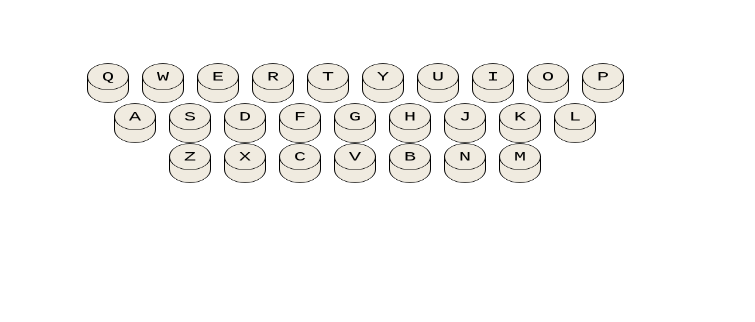
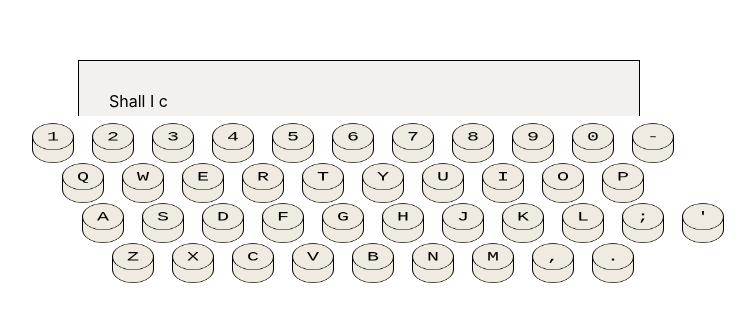
Before and after one commit to harrchiu/harrchiu.github.io, a React (Create React App) app: page / in a window 1280 px wide. Shown: the part 284-606 px from the top of the page, without its empty margins (281-1036 px from the left). Built offline with nearby package versions, Linux system fonts and the light colour scheme.

Commit message:
we typin now

```diff
--- a/src/App.css
+++ b/src/App.css
@@ -9,6 +9,22 @@
 .App-logo {
   height: 40vmin;
   pointer-events: none;
+}
+
+@keyframes rollout {
+  0% {
+    transform: translateY(0) rotateX(50deg);
+  }
+  20% {
+    transform: translateY(30px) rotateX(50deg);
+  }
+  100% {
+    transform: translateY(0) rotateX(50deg);
+  }
+}
+
+.roll-out {
+  animation: 0.5s rollout;
 }
 
 .keyboard-top-circle {
@@ -46,7 +62,7 @@
 }
 
 .keyboard-key {
-  width: 50px;
+  width: 55px;
   height: 40px;
   transform: rotateX(50deg);
 }
@@ -62,6 +78,9 @@
 }
 
 .keyboard-area {
+  position: absolute;
+  top: 50%;
+
   display: flex;
   flex-direction: column;
   align-items: center;
@@ -70,14 +89,21 @@
   font-family: 'Courier New', Courier, monospace;
 }
 
-.main-card {
+.typed-paper {
+  position: absolute;
+  bottom: 50%;
+  width: 500px;
+
   display: flex;
   flex-direction: column;
-  align-items: center;
+  align-items: start;
   justify-content: center;
-  height: 50%;
-  width: 50%;
+
   border: 1px solid black;
-  border-radius: 10px;
-  padding: 20px;
+  border-bottom: none;
+  padding: 30px 30px 5px 30px;
+  background-color: rgb(242, 241, 238);
+
+  text-wrap: wrap;
+  white-space: pre-line;
 }
--- a/src/App.tsx
+++ b/src/App.tsx
@@ -1,28 +1,26 @@
 import React, { useEffect, useState } from 'react';
-import logo from './logo.svg';
 import './App.css';
 
-const Card = () => {
-  return <div className='main-card'>hi</div>;
-};
-
 const KBKey: React.FC<{ text: string; isPressed: boolean }> = ({ text, isPressed }) => {
+  //  style={{ marginTop: isPressed ? '20px' : 0 }}
   return (
-    <div className='keyboard-key'>
-      <div className='keyboard-bottom-circle' style={{ marginTop: isPressed ? '20px' : 0 }} />
-      <div className='keyboard-rect' style={{ marginTop: isPressed ? '20px' : 0 }} />
-      <div className='keyboard-top-circle' style={{ marginTop: isPressed ? '20px' : 0 }}>
-        {text}
-      </div>
+    <div className={`keyboard-key ${isPressed && 'roll-out'}`}>
+      <div className='keyboard-bottom-circle' />
+      <div className='keyboard-rect' />
+      <div className='keyboard-top-circle'>{text}</div>
     </div>
   );
 };
 
 const keyboardKeys = [
+  ['1', '2', '3', '4', '5', '6', '7', '8', '9', '0', '-'],
   ['Q', 'W', 'E', 'R', 'T', 'Y', 'U', 'I', 'O', 'P'],
-  ['A', 'S', 'D', 'F', 'G', 'H', 'J', 'K', 'L'],
-  ['Z', 'X', 'C', 'V', 'B', 'N', 'M'],
+  ['A', 'S', 'D', 'F', 'G', 'H', 'J', 'K', 'L', ';', "'"],
+  ['Z', 'X', 'C', 'V', 'B', 'N', 'M', ',', '.'],
 ];
+
+const rowOffsets = [0, 0, 100, 40];
+
 // programatically make dictionary of key positions
 let keyPositions: { [key: string]: { row: number; col: number } } = {};
 keyboardKeys.forEach((row, rowId) => {
@@ -32,7 +30,24 @@ keyboardKeys.forEach((row, rowId) => {
 });
 
 function App() {
+  const fileString = ` Shall I compare thee to a summer's day?
+  Thou art more lovely and more temperate:
+  Rough winds do shake the darling buds of May,
+  And summer's lease hath all too short a date:
+  Sometime too hot the eye of heaven shines,
+  And often is his gold complexion dimm'd;
+  And every fair from fair sometime declines,
+  * The 154 sonnets Shakespeare wrote exemplify his talent for compressed writing and depth of thought. Generally thought to be (at least to some degree) autobiographical, many are in the nature of apostrophic generalities; a large number are addressed to a man, others to a "dark lady." The identity of these persons addressed has generated considerable conjecture and a torrent of controversy .
+  By chance or nature's changing course untrimm'd;
+  But thy eternal summer shall not fade,
+  Nor lose possession of that fair thou owest,
+  Nor shall Death brag thou wander'st in his shade,
+  When in eternal lines to time thou grow'st;
+      So long as men can breathe, or eyes can see,
+      So long lives this, and this gives life to thee.
+  `;
   const [pressedKeys, setPressedKeys] = useState<Set<string>>(new Set());
+  const [typedText, setTypedText] = useState('');
 
   const handleKeyDown = (e: KeyboardEvent) => {
     const newPressedKeys = new Set(pressedKeys);
@@ -54,12 +69,32 @@ function App() {
     };
   });
 
+  // time out to gradually show the filestring as if it's being typed
+  useEffect(() => {
+    let timeout = 0;
+    for (let i = 0; i < fileString.length; i++) {
+      timeout += 500; // + (Math.random() > 0.5 ? 50 : 0);
+      console.log(timeout, i, fileString.length);
+      setTimeout(() => {
+        const newPressedKeys = new Set(pressedKeys);
+        newPressedKeys.add(fileString[i].toUpperCase());
+        setPressedKeys(newPressedKeys);
+        setTypedText(fileString.slice(0, i + 1));
+      }, timeout);
+    }
+  }, []);
+
   return (
     <div className='App'>
+      <div className='typed-paper'>{typedText}</div>
       <div className='keyboard-area'>
         {keyboardKeys.map((row, rowId) => {
           return (
-            <div className='keyboard-row' key={`kb-row-${rowId}`}>
+            <div
+              className='keyboard-row'
+              key={`kb-row-${rowId}`}
+              style={{ marginLeft: `${rowOffsets[rowId]}px` }}
+            >
               {row.map((key, colId) => {
                 const text = keyboardKeys[rowId][colId];
                 return (
```
